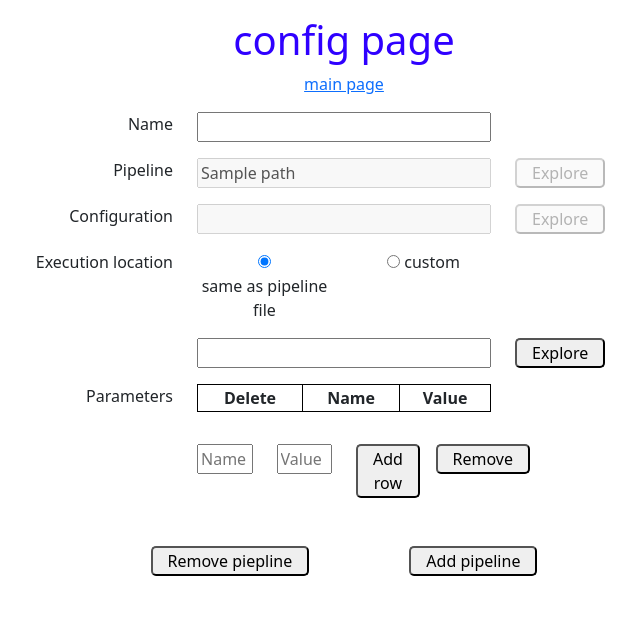
After one commit to ciastkocizjem/nextflow_gui, a Django app: template project/NextflowRedemption/templates/Config/edit.html in a window 1280 px wide. The commit adds this page. Shown: the top 623 px of the page, without its empty margins (296-936 px from the left). Run offline with Django 4.2, Linux system fonts and the light colour scheme; the template is opened without the code that fills it: most values are stand-ins (such as "Sample title", 1, 10 or a date in 2020); lists and menus that the app fills with data are empty.

Commit message:
Added add and edit for pipelines

```diff
--- /dev/null
+++ b/project/NextflowRedemption/templates/Config/edit.html
@@ -0,0 +1,132 @@
+{% load static %}
+<!DOCTYPE html>
+<html>
+    <head>
+		<script src="https://ajax.googleapis.com/ajax/libs/jquery/3.6.0/jquery.min.js"></script>
+		<script>
+			$(document).ready(function(){
+				$(".add-row").click(function(){
+					var name = $("#name").val();
+					var email = $("#value").val();
+					var markup = "<tr><td><input type='checkbox' name='record'></td><td>" + name + "</td><td>" + email + "</td></tr>";
+					$("table tbody").append(markup);
+
+				});
+
+				// Find and remove selected table rows
+				$(".delete-row").click(function(){
+					$("table tbody").find('input[name="record"]').each(function(){
+						if($(this).is(":checked")){
+							$(this).parents("tr").remove();
+						}
+					});
+				});
+			});
+
+			function passTableData() {
+
+				const trs = document.querySelectorAll('#tempTable tr');
+
+					const result = [];
+
+					for(let tr of trs) {
+					let th_td = tr.getElementsByTagName('td');
+					if (th_td.length == 0) {
+						th_td = tr.getElementsByTagName('th');
+					}
+
+					let th_td_array = Array.from(th_td); // convert HTMLCollection to an Array
+					th_td_array = th_td_array.map(tag => tag.innerText); // get the text of each element
+					result.push(th_td_array);
+
+					$.ajax({
+					method: 'POST',
+					url: "{% url 'TableData' %}",
+					data: { csrfmiddlewaretoken: "{{csrf_token}}", 'table': JSON.stringify(result)}
+					})
+
+				}
+        }
+		</script>
+        <link rel="stylesheet" type="text/css" href="{% static 'NextflowRedemption/style.css' %}">
+        <link href="https://cdn.jsdelivr.net/npm/bootstrap@5.1.3/dist/css/bootstrap.min.css" rel="stylesheet" integrity="sha384-1BmE4kWBq78iYhFldvKuhfTAU6auU8tT94WrHftjDbrCEXSU1oBoqyl2QvZ6jIW3" crossorigin="anonymous"
+    </head>
+    <body class="m-3">
+        <form method="post"> {% csrf_token %}
+        <h1>config page</h1>
+        <a href="{% url 'index' %}">main page</a>
+        <div class="row justify-content-center">
+            <div class="col-2 align-end">Name</div>
+            <div class="col-3"><input name="name"></div>
+            <div class="col-2"></div>
+            <div class="w-100"></div>
+            <div class="col-2 align-end">Pipeline</div>
+            <div class="col-3"><input name="pipeline" value="{{ preset.pipeline.path }}" disabled="disabled"></div>
+            <div class="col-2 align-start"><button disabled="disabled">Explore</button></div>
+            <div class="w-100"></div>
+            <div class="col-2 align-end">Configuration</div>
+            <div class="col-3"><input name="config" disabled="disabled" value="{{ preset.pipeline.config }}"></div>
+            <div class="col-2 align-start"><button disabled="disabled">Explore</button></div>
+            <div class="w-100"></div>
+            <div class="col-2 align-end">Execution location</div>
+            <div class="col-3">
+                <div class="row">
+                    <div class="col">
+                        <input type="radio" id="def_radio" name="exec_loc" value="default" checked>
+                        <label for="def_radio">same as pipeline file</label>
+                    </div>
+                    <div class="col">
+                        <input type="radio" id="cus_radio" name="exec_loc" value="custom" >
+                        <label for="cus_radio">custom</label>
+                    </div>
+                </div>
+            </div>
+            <div class="col-2"></div>
+            <div class="w-100"></div>
+            <div class="col-2"></div>
+            <div class="col-3"><input/></div>
+            <div class="col-2 align-start"><button type="button">Explore</button></div>
+            <div class="w-100"></div>
+            <div class="col-2 align-end">Parameters</div>
+            <div class="col-3">
+                <table id="tempTable" class="tempTable">
+					<thead>
+						<tr>
+							<th>Delete</th>
+							<th>Name</th>
+							<th>Value</th>
+						</tr>
+					</thead>
+                    <tbody>
+
+					</tbody>
+                </table>
+            </div>
+            <div class="col-2"></div>
+            <div class="w-100"></div>
+
+			<div class="col-3">
+				<div class="row">
+					<div class="col-3">
+						<input type="text" id="name" placeholder="Name">
+					</div>
+					<div class="col-3">
+						<input type="text" id="value" placeholder="Value">
+					</div>
+					<div class="col-3">
+						<button type="button" class="add-row" value="Add Row">Add row</button>
+					</div>
+					<div class="col-3">
+						<button type="button" class="delete-row">Remove</button>
+					</div>
+				</div>
+			  </div>
+          <!-- <div class="col-2 align-start" style="align-self: flex-end;"><input type="button" class="add-row" value="Add Row"></div> -->
+          </div>
+
+          <button class="m-5">Remove piepline</button>
+		  <button class="m-5" type="submit" value="Add pipeline" onclick=passTableData()>Add pipeline</button>
+          <!-- <button class="m-5" style="font-weight: bold">Add pipeline</button> -->
+		</form>
+    </body>
+</html>
--- a/project/NextflowRedemption/templates/NextflowRedemption/index.html
+++ b/project/NextflowRedemption/templates/NextflowRedemption/index.html
@@ -35,7 +35,7 @@
         function configPreset(){
             var url = "{% url 'config' %}";
             var s = document.getElementById("presetSelect");
-            document.location.href = url + "?=" + s.value;
+            document.location.href = url +"/"+ s.value;
         }
 
         function startProgress(nr) {
--- a/project/NextflowRedemption/urls.py
+++ b/project/NextflowRedemption/urls.py
@@ -4,7 +4,9 @@ from . import views
 
 urlpatterns = [
     path('', views.index, name='index'),
-    path('config',views.config, name='config'),
-    path('runPipe', views.PipeTest,name = 'PipeTest'),
-    path('getPipeProg', views.PipeProgress,name = 'PipeProgress')
+    path('config', views.config, name='config'),
+    path('config/<int:id>', views.configEdit, name='configEdit'),
+    path('runPipe', views.PipeTest, name='PipeTest'),
+    path('tableData', views.TableData, name='TableData'),
+    path('getPipeProg', views.PipeProgress,name='PipeProgress')
 ]
--- a/project/template.json
+++ b/project/template.json
@@ -1 +1 @@
-[{"py/object": "NextflowRedemption.models.Template", "id": 0, "name": "preset0", "pipeline": {"py/object": "nextflow.pipeline.Pipeline", "path": "/pipelines/pipe0", "config": "/configs/conf0"}}, {"py/object": "NextflowRedemption.models.Template", "id": 1, "name": "preset1", "pipeline": {"py/object": "nextflow.pipeline.Pipeline", "path": "/pipelines/pipe1", "config": "/configs/conf1"}}, {"py/object": "NextflowRedemption.models.Template", "id": 2, "name": "preset2", "pipeline": {"py/object": "nextflow.pipeline.Pipeline", "path": "/pipelines/pipe2", "config": "/configs/conf2"}}, {"py/object": "NextflowRedemption.models.Template", "id": 3, "name": "preset3", "pipeline": {"py/object": "nextflow.pipeline.Pipeline", "path": "/pipelines/pipe3", "config": "/configs/conf3"}}, {"py/object": "NextflowRedemption.models.Template", "id": 4, "name": "preset4", "pipeline": {"py/object": "nextflow.pipeline.Pipeline", "path": "/pipelines/pipe4", "config": "/configs/conf4"}}]
+[{"py/object": "NextflowRedemption.models.Template", "id": 0, "name": "preset0", "pipeline": {"py/object": "nextflow.pipeline.Pipeline", "path": "/pipelines/pipe0", "config": "/configs/conf0"}}, {"py/object": "NextflowRedemption.models.Template", "id": 1, "name": "preset1", "pipeline": {"py/object": "nextflow.pipeline.Pipeline", "path": "/pipelines/pipe1", "config": "/configs/conf1"}}, {"py/object": "NextflowRedemption.models.Template", "id": 2, "name": "preset2", "pipeline": {"py/object": "nextflow.pipeline.Pipeline", "path": "/pipelines/pipe2", "config": "/configs/conf2"}}, {"py/object": "NextflowRedemption.models.Template", "id": 3, "name": "preset3", "pipeline": {"py/object": "nextflow.pipeline.Pipeline", "path": "/pipelines/pipe3", "config": "/configs/conf3"}}, {"py/object": "NextflowRedemption.models.Template", "id": 4, "name": "preset4", "pipeline": {"py/object": "nextflow.pipeline.Pipeline", "path": "/pipelines/pipe4", "config": "/configs/conf4"}}, {"id": 5, "name": "fawf", "pipeline": {"path": null, "config": null}}, {"id": 6, "name": "awf", "pipeline": {"path": null, "config": null}}]
```
Also changed, not shown: project/NextflowRedemption/templates/Config/index.html (+12 -9 lines), project/NextflowRedemption/views.py (+63 -1 lines), project/pipeline.json (+1 -1 lines).
